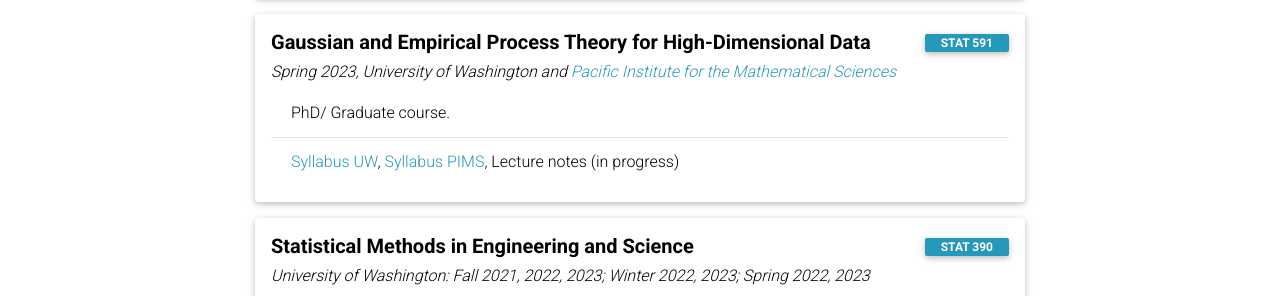
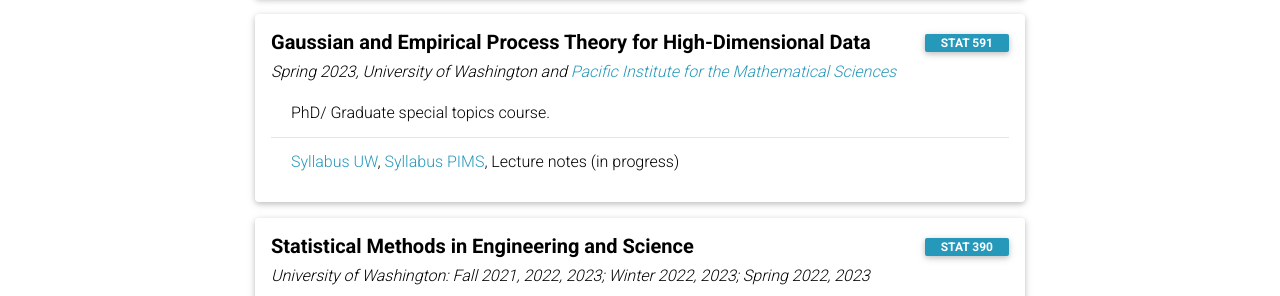
Before and after one commit to agiessing/agiessing.github.io, a Jekyll site: the page built from _pages/teaching.md, in a window 1280 px wide and 900 px high. Shown: the part 404-700 px from the top of the window. Built offline with Jekyll 4.4.1, drawn with Linux system fonts in a browser that asks for light colours; comment, search, counter and statistics services are not loaded; a style sheet for code colours, icons or effects is not loaded.

Commit message:
Update teaching.md

```diff
--- a/_pages/teaching.md
+++ b/_pages/teaching.md
@@ -42,7 +42,7 @@
     </div>
     <h6 class="font-italic mt-2 mt-sm-0">Spring 2023, University of Washington and <a href = "https://www.pims.math.ca" > Pacific Institute for the Mathematical Sciences</a></h6>
     <ul class="card-text font-weight-light list-group list-group-flush">
-      <li class="list-group-item">PhD/ Graduate course.</li>
+      <li class="list-group-item">PhD/ Graduate special topics course.</li>
       <li class="list-group-item"> <a href="/assets/pdf/STAT 591 - Syllabus.pdf"> Syllabus UW</a>, <a href="https://courses.pims.math.ca/tag/2022-2023/"> Syllabus PIMS</a>, Lecture notes (in progress) </li>
     </ul>
   </div>
```
